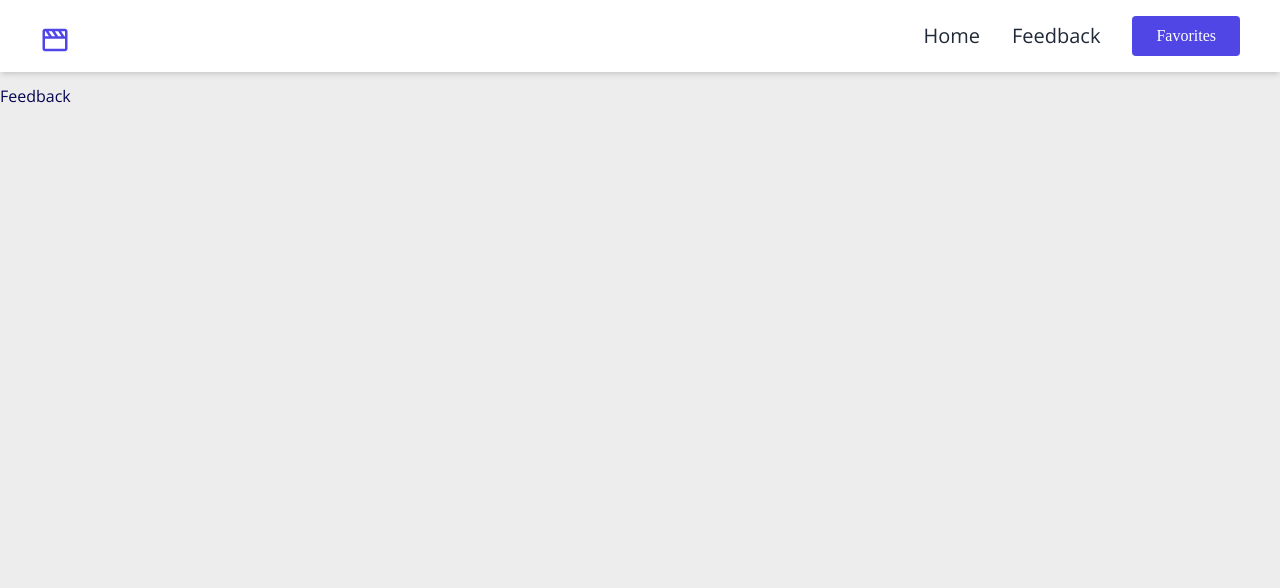
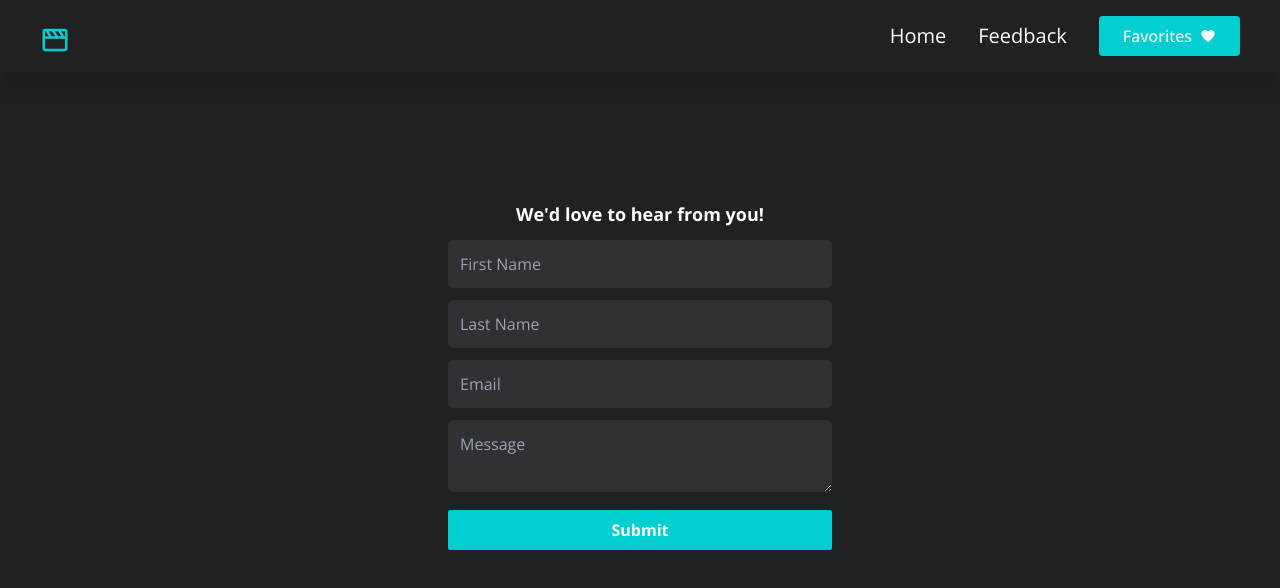
Before and after one commit to vicowiti/movie-rdx, a React (Vite) app: page /feedback in a window 1280 px wide. Shown: the top 588 px of the page. Built offline with nearby package versions, Linux system fonts and the light colour scheme.

Commit message:
Changed to better theme

```diff
--- a/package.json
+++ b/package.json
@@ -14,7 +14,8 @@
     "react-dom": "^18.2.0",
     "react-icons": "^4.8.0",
     "react-redux": "^8.0.5",
-    "react-router-dom": "^6.9.0"
+    "react-router-dom": "^6.9.0",
+    "react-toastify": "^9.1.2"
   },
   "devDependencies": {
     "@types/react": "^18.0.28",
--- a/src/App.tsx
+++ b/src/App.tsx
@@ -7,11 +7,14 @@ import Feedback from "./pages/Feedback";
 import Home from "./pages/Home";
 import MyRating from "./pages/MyRating";
 import NavBar from "./components/NavBar";
+import { ToastContainer } from "react-toastify";
+import "react-toastify/dist/ReactToastify.css";
 
 const App = () => {
   // className="bg-gradient-to-r from-indigo-900 to-green-400"
   return (
     <div>
+      <ToastContainer />
       <BrowserRouter>
         <NavBar />
         <Routes>
--- a/src/components/Button.tsx
+++ /dev/null
@@ -1,18 +0,0 @@
-import React from "react";
-
-interface Props {
-  children: string;
-}
-
-const Button = (props: Props) => {
-  return (
-    <button
-      className="bg-indigo-600 text-white font-[Poppins] py-2 px-6 rounded md:ml-8 hover:bg-indigo-400
-    duration-500"
-    >
-      {props.children}
-    </button>
-  );
-};
-
-export default Button;
--- /dev/null
+++ b/src/components/FeedbackForm.tsx
@@ -0,0 +1,100 @@
+import React, { useState } from "react";
+import { toast } from "react-toastify";
+
+type Props = {};
+
+const FeedbackForm = (props: Props) => {
+  const [firstName, setFirstName] = useState("");
+  const [lastName, setLastName] = useState("");
+  const [email, setEmail] = useState("");
+  const [message, setMessage] = useState("");
+
+  const handleSubmit = async (e: React.FormEvent): Promise<any> => {
+    e.preventDefault();
+    const url = "https://formspree.io/f/xayzbzwe";
+
+    const data = {
+      firstName,
+      lastName,
+      email,
+      message,
+    };
+
+    const response = await fetch(url, {
+      method: "POST",
+      headers: {
+        "Content-Type": "application/json",
+      },
+      body: JSON.stringify(data),
+    });
+    const result = await response.json();
+
+    if (result?.ok === true) {
+      toast.success("Feedback Received. Thank you.");
+      setFirstName("");
+      setLastName("");
+      setEmail("");
+      setMessage("");
+    } else {
+      toast.error("An error occurred!");
+    }
+  };
+
+  return (
+    <form className="w-[90vw] lg:w-[30vw]" onSubmit={handleSubmit}>
+      <header>
+        <h3 className="text-center font-bold text-lg">
+          We'd love to hear from you!
+        </h3>
+
+        <div className="my-3">
+          <input
+            type="text"
+            placeholder="First Name"
+            value={firstName}
+            onChange={(e) => setFirstName(e.target.value)}
+            className="w-full rounded-md p-3 bg-[#303134]"
+          />
+        </div>
+
+        <div className="my-3">
+          <input
+            type="text"
+            placeholder="Last Name"
+            value={lastName}
+            onChange={(e) => setLastName(e.target.value)}
+            className="w-full rounded-md p-3 bg-[#303134]"
+          />
+        </div>
+
+        <div className="my-3">
+          <input
+            type="email"
+            placeholder="Email"
+            value={email}
+            onChange={(e) => setEmail(e.target.value)}
+            className="w-full rounded-md p-3 bg-[#303134]"
+          />
+        </div>
+
+        <div className="my-3">
+          <textarea
+            placeholder="Message"
+            value={message}
+            onChange={(e) => setMessage(e.target.value)}
+            className="w-full rounded-md p-3 bg-[#303134]"
+          ></textarea>
+        </div>
+
+        <button
+          type="submit"
+          className="p-2 w-full bg-[#00ced1] rounded-sm font-bold"
+        >
+          Submit
+        </button>
+      </header>
+    </form>
+  );
+};
+
+export default FeedbackForm;
--- a/src/components/MovieCard.tsx
+++ b/src/components/MovieCard.tsx
@@ -11,7 +11,7 @@ type Props = {
 const MovieCard = ({ movie }: Props) => {
   return (
     <Link to={`/details/${movie.imdbID}`}>
-      <div className="bg-white p-2 my-4 rounded-lg flex items-center gap-5 shadow-lg dark:shadow-lg-dark">
+      <div className="bg-[#303134] p-2 my-4 rounded-lg flex items-center gap-5 shadow-lg dark:shadow-lg-dark">
         <div>
           <img src={movie.Poster} className="w-[100px] h-[150px]" />
         </div>
--- a/src/components/NavBar.tsx
+++ b/src/components/NavBar.tsx
@@ -1,9 +1,9 @@
 import React, { useState } from "react";
-import Button from "./Button";
 import { BiMovie } from "react-icons/bi";
 import { AiOutlineClose } from "react-icons/ai";
 import { FaBars } from "react-icons/fa";
 import { Link } from "react-router-dom";
+import { MdFavorite } from "react-icons/md";
 
 const Nav = () => {
   let Links = [
@@ -12,13 +12,13 @@ const Nav = () => {
   ];
   let [open, setOpen] = useState(false);
   return (
-    <div className="shadow-md w-full top-0 left-0 mb-3">
-      <div className="md:flex items-center justify-between bg-white py-4 md:px-10 px-7">
+    <div className="shadow-xl w-full top-0 left-0 mb-3">
+      <div className="md:flex items-center justify-between bg-[#202124] py-4 md:px-10 px-7">
         <div
           className="font-bold text-2xl cursor-pointer flex items-center font-[Poppins]
       text-gray-800"
         >
-          <span className="text-3xl text-indigo-600 mr-1 pt-2">
+          <span className="text-3xl text-[#00CED1] mr-1 pt-2">
             <Link to={`/`}>
               <BiMovie />
             </Link>
@@ -33,7 +33,7 @@ const Nav = () => {
         </div>
 
         <ul
-          className={`md:flex md:items-center md:pb-0 z-50 pb-12 absolute md:static bg-white md:z-auto left-0 w-full md:w-auto md:pl-0 pl-9 transition-all duration-500 ease-in ${
+          className={`md:flex md:items-center md:pb-0 z-50 pb-12 absolute md:static  md:z-auto left-0 w-full md:w-auto md:pl-0 pl-9 transition-all duration-500 ease-in ${
             open ? "top-20 " : "top-[-490px]"
           }`}
         >
@@ -41,14 +41,19 @@ const Nav = () => {
             <li key={link.name} className="md:ml-8 text-xl md:my-0 my-7">
               <Link
                 to={link.link}
-                className="text-gray-800 hover:text-gray-400 duration-500"
+                className="text-white hover:text-[#ededed] duration-500"
               >
                 {link.name}
               </Link>
             </li>
           ))}
           <Link to="/favorites">
-            <Button>Favorites</Button>
+            <button
+              className="bg-[#00ced1] font-medium flex gap-2 items-center text-white  py-2 px-6 rounded md:ml-8 hover:bg-[#7dff56]
+    duration-500"
+            >
+              Favorites <MdFavorite />
+            </button>
           </Link>
         </ul>
       </div>
--- a/src/components/SearchBar.tsx
+++ b/src/components/SearchBar.tsx
@@ -13,7 +13,7 @@ const SearchBar = (props: Props) => {
       className={
         searchTerm.length > 2
           ? "flex items-center flex-row "
-          : "flex flex-col items-center lg:flex-col lg:justify-center gap-3 "
+          : "flex flex-col items-center lg:flex-col lg:justify-center gap-3 mt-[-150px]"
       }
     >
       {/* Logo */}
@@ -24,11 +24,12 @@ const SearchBar = (props: Props) => {
         />
       </div>
       <input
+        autoFocus
         type="text"
         placeholder="Search By Title"
         value={searchTerm}
         onChange={(e) => setSearchTerm(e.target.value)}
-        className="w-[80vw] h-[39px] rounded-3xl outline lg:w-[40vw]  p-1 lg:rounded-full bg-indigo-900/5"
+        className="w-[80vw] h-[39px] rounded-3xl outline-none lg:w-[40vw]  p-2 lg:rounded-xl bg-[#303134]"
       />
     </div>
   );
--- a/src/features/handleMoviesSlice.ts
+++ b/src/features/handleMoviesSlice.ts
@@ -63,6 +63,12 @@ const handleMovieState = createSlice({
         localStorage.setItem("myFavorites", JSON.stringify(state.favorites));
       }
     },
+
+    removeFave: (state, { payload }) => {
+      const newArr = state.favorites.filter((fave) => fave.imdbID !== payload);
+      state.favorites = newArr;
+      localStorage.setItem("myFavorites", JSON.stringify(state.favorites));
+    },
   },
   extraReducers: (builder) => {
     builder.addCase(getMovieByTitle.fulfilled, (state, { payload }) => {
@@ -97,4 +103,4 @@ const handleMovieState = createSlice({
 });
 
 export default handleMovieState.reducer;
-export const { addFave } = handleMovieState.actions;
+export const { addFave, removeFave } = handleMovieState.actions;
--- a/src/index.css
+++ b/src/index.css
@@ -7,8 +7,8 @@
 body {
   max-width: 1600px;
   margin: 0 auto;
-  background-color: #ededed;
-  color: #060651;
+  background-color: #202124;
+  color: #fff;
   font-family: "Open Sans", sans-serif;
 }
 
--- a/src/pages/Feedback.tsx
+++ b/src/pages/Feedback.tsx
@@ -1,9 +1,14 @@
 import React from "react";
+import FeedbackForm from "../components/FeedbackForm";
 
 type Props = {};
 
 const Feedback = (props: Props) => {
-  return <div>Feedback</div>;
+  return (
+    <div className="flex justify-center mt-[10%] w-[100vw]">
+      <FeedbackForm />
+    </div>
+  );
 };
 
 export default Feedback;
```
Also changed, not shown: src/pages/Details.tsx (+43 -15 lines), 1 other file (tests, documents, lock files or other folders).
